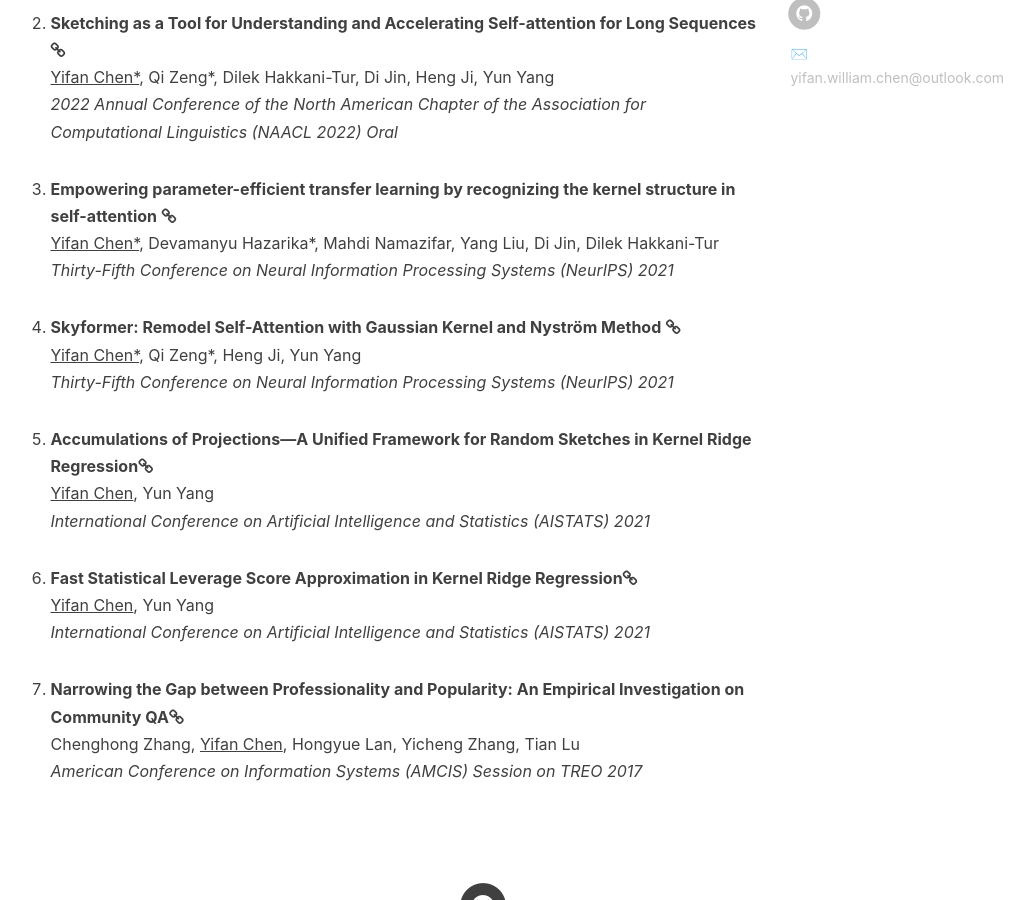
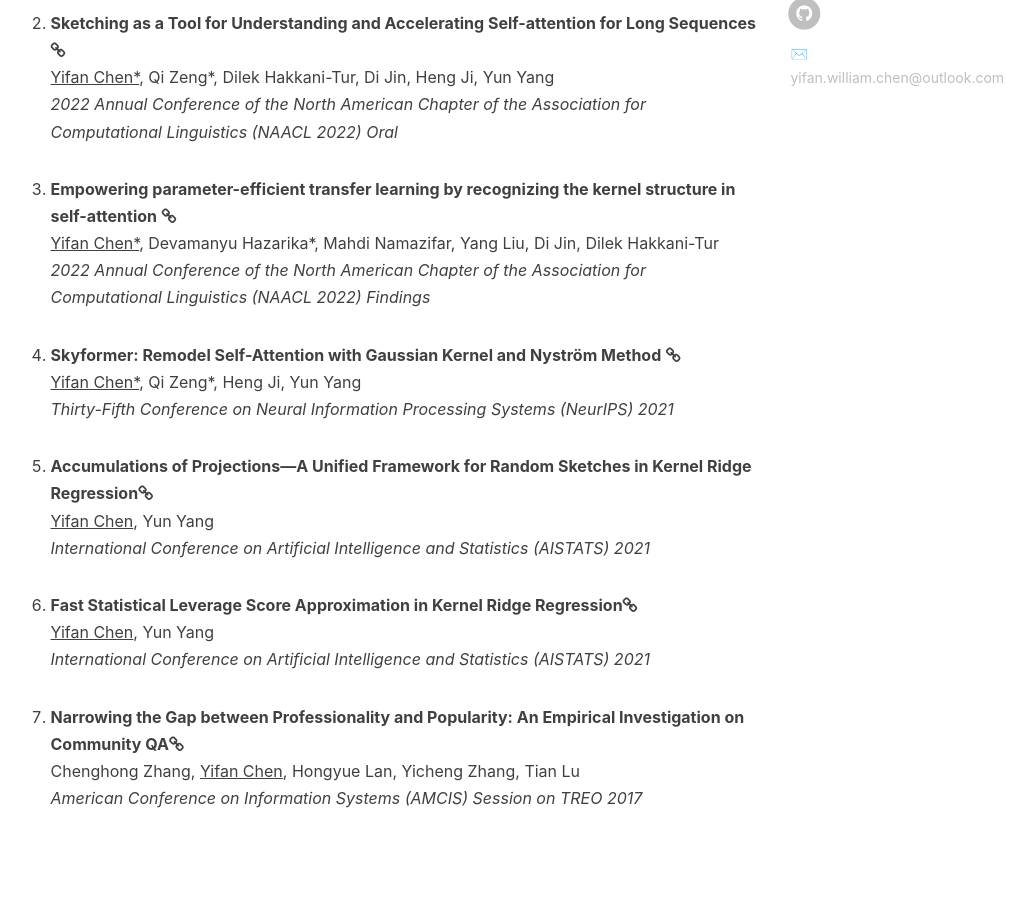
Before and after one commit to Freefighter/Freefighter.github.io, a Jekyll site: the page built from about.html, in a window 1280 px wide and 900 px high, scrolled down 998 px. Shown: the whole window, without its empty margins (157-1191 px from the left). Built offline with Jekyll 4.4.1, drawn with Linux system fonts in a browser that asks for light colours; nearby versions of some CDN libraries; comment, search, counter and statistics services are not loaded.

Commit message:
modify pub info

```diff
--- a/about.html
+++ b/about.html
@@ -34,7 +34,7 @@
         <I>2022 Annual Conference of the North American Chapter of the Association for Computational Linguistics (NAACL 2022) Oral</I></p></li>
     <li><p><B>Empowering parameter-efficient transfer learning by recognizing the kernel structure in self-attention</B> <a href="https://aclanthology.org/2022.findings-naacl.102/"><i class="fa fa-link"></i></a> </br>
         <U>Yifan Chen*</U>, Devamanyu Hazarika*, Mahdi Namazifar, Yang Liu, Di Jin, Dilek Hakkani-Tur</br>
-        <I>Thirty-Fifth Conference on Neural Information Processing Systems (NeurIPS) 2021</I></p></li>
+        <I>2022 Annual Conference of the North American Chapter of the Association for Computational Linguistics (NAACL 2022) Findings</I></p></li>
     <li><p><B>Skyformer: Remodel Self-Attention with Gaussian Kernel and Nystr<span>&ouml;</span>m Method</B> <a href="https://proceedings.neurips.cc/paper/2021/hash/10a7cdd970fe135cf4f7bb55c0e3b59f-Abstract.html"><i class="fa fa-link"></i></a> </br>
         <U>Yifan Chen*</U>, Qi Zeng*, Heng Ji, Yun Yang</br>
         <I>Thirty-Fifth Conference on Neural Information Processing Systems (NeurIPS) 2021</I></p></li>
```
